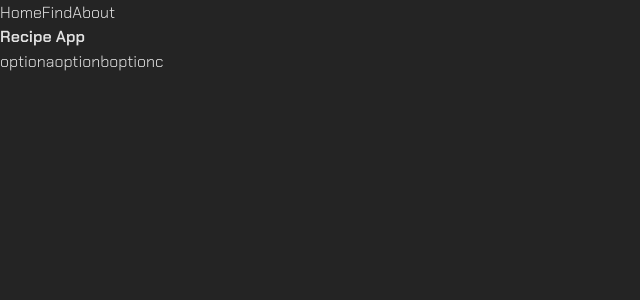
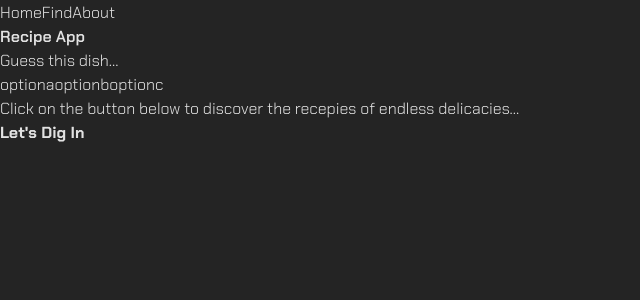
Before and after one commit to OnkarDeshmukh67/FoodApp, a React (Vite) app in the folder client/: page / in a window 1280 px wide. Shown: the top 300 px of the page, without its empty margins (0-640 px from the left). Built offline with nearby package versions, Linux system fonts and the light colour scheme.

Commit message:
fourth commit

```diff
--- a/client/src/pages/Homepage.jsx
+++ b/client/src/pages/Homepage.jsx
@@ -14,6 +14,11 @@ const Homepage = () => {
         <DisplayFood />
         </section>
 
+        <div className='w-4/5 h-auto m-8 flex flex-col chakra-petch-light text-center justify-center items-center'>
+          <p className='w-auto h-auto text-md'> Click on the button below to discover the recepies of endless delicacies... </p>
+          <button className='h-16 w-24 rounded-xl chakra-petch-bold text-[#242424] bg-white'>Let's Dig In</button>
+        </div>
+
       </div>
     </>
   )
--- a/client/src/pages/components/DisplayFood.jsx
+++ b/client/src/pages/components/DisplayFood.jsx
@@ -3,16 +3,17 @@ import React from 'react'
 const Displayrecipe = () => {
   return (
     <>
-    <div className='h-auto w-60 flex flex-col'>
-      <span className='w-60 h-60 border rounded-lg'>
+    <div className='h-auto w-60 flex flex-col chakra-petch-light'>
+      <p className='w-60 h-8 text-center text-xl italic'>Guess this dish...</p>
 
-      </span>
+      <span className='w-60 h-60 border rounded-lg'></span>
 
-      <span className='flex justify-around items-center w-full h-8 mt-2 chakra-petch-light'>
+      <span className='flex justify-around items-center w-full h-8 mt-2'>
         <button className='w-auto h-7 rounded-lg bg-slate-500 pr-1 pl-1'>optiona</button>
         <button className='w-auto h-7 rounded-lg bg-slate-500 pr-1 pl-1'>optionb</button>
         <button className='w-auto h-7 rounded-lg bg-slate-500 pr-1 pl-1'>optionc</button>
       </span>
+
     </div>
     </>
   )
```
